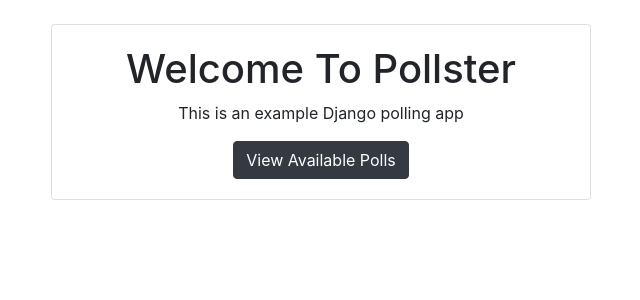
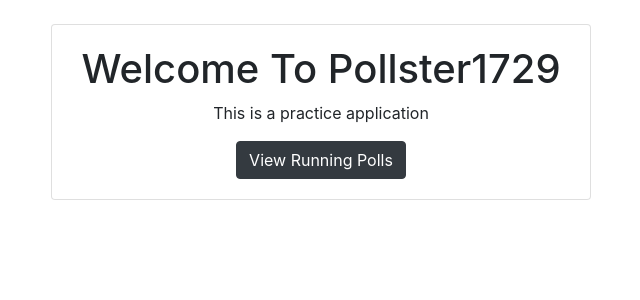
Before and after one commit to sarveshgandhi/pollster, a Django app: page / in a window 1280 px wide. Shown: the part 56-356 px from the top of the page, without its empty margins (319-959 px from the left). Run offline with Django 3.2, Linux system fonts and the light colour scheme; some libraries are stand-ins or nearby versions.

Commit message:
Initial commit

```diff
--- a/pollster/settings.py
+++ b/pollster/settings.py
@@ -25,7 +25,7 @@ SECRET_KEY = 'dfgghb1!+qzf=kyboijlpq@gh1^&dgx_jt_)=6l=5g)hk+(w=k'
 # SECURITY WARNING: don't run with debug turned on in production!
 DEBUG = True
 
-ALLOWED_HOSTS = ['pollster1729.herokuapp.com']
+ALLOWED_HOSTS = []
 
 
 # Application definition
@@ -37,7 +37,6 @@ INSTALLED_APPS = [
     'django.contrib.contenttypes',
     'django.contrib.sessions',
     'django.contrib.messages',
-    # 'whitenoise.runserver_nostatic',
     'django.contrib.staticfiles',
 ]
 
--- a/templates/pages/index.html
+++ b/templates/pages/index.html
@@ -3,10 +3,10 @@
 
 <div class="card text-center">
   <div class="card-body">
-    <h1>Welcome To Pollster</h1>
-    <p>This is an example Django polling app</p>
+    <h1>Welcome To Pollster1729</h1>
+    <p>This is a practice application</p>
     <a class="btn btn-dark" href="{% url 'polls:index' %}">
-        View Available Polls</a
+        View Running Polls</a
       >
   </div>
   </div>
```
